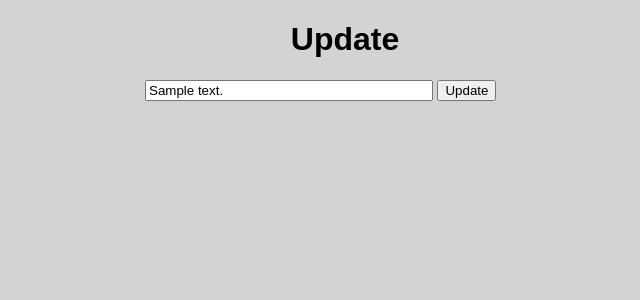
After one commit to MazenShebeta/to-do-list, a Flask app: page /update/1 in a window 1280 px wide. The commit adds this page. Shown: the top 300 px of the page, without its empty margins (295-935 px from the left). Run offline with Flask 2, Linux system fonts and the light colour scheme; tables that the repository leaves empty hold one stand-in row (values such as "Sample post").

Commit message:
update function added

```diff
--- a/app.py
+++ b/app.py
@@ -1,3 +1,4 @@
+from os import name
 from flask import Flask, render_template, url_for, request
 from flask_sqlalchemy import SQLAlchemy
 from datetime import datetime
@@ -8,17 +9,21 @@ app = Flask(__name__)
 app.config['SQLALCHEMY_DATABASE_URI'] = 'sqlite:///test.db'
 db = SQLAlchemy(app)
 
+
 class Todo(db.Model):
     id = db.Column(db.Integer, primary_key=True)
     content = db.Column(db.String(200), nullable=False)
     completed = db.Column(db.Integer, default=0)
-    date_created = db.Column(db.DateTime, default = datetime.utcnow)
+    date_created = db.Column(db.DateTime, default=datetime.utcnow)
 
     def __repr__(self) -> str:
         return '<Task %r>' % self.id
-@app.route('/', methods=['POST' , 'GET'])
+
+
+@app.route('/', methods=['POST', 'GET'])
 def index():
-    if request.method == 'POST':
+    #+ request.form['content']!=""
+    if request.method == 'POST' :
         task_content = request.form['content']
         new_task = Todo(content=task_content)
 
@@ -28,7 +33,6 @@ def index():
             return redirect('/')
         except:
             return 'Error Adding!'
-
 
     else:
         tasks = Todo.query.order_by(Todo.date_created).all()
@@ -46,6 +50,19 @@ def delete(id):
         return 'Error Deleting!'
 
 
+@app.route('/update/<int:id>', methods=['GET', 'POST'])
+def update(id):
+    task = Todo.query.get_or_404(id)
+    if request.method == 'POST' :
+        task.content = request.form['content']
+        try:
+            db.session.commit()
+            return redirect('/')
+        except:
+            return 'Error'
+    else:
+        return render_template('update.html', task=task)
+
 
 if __name__ == "__main__":
     app.run(debug=True)
--- a/templates/index.html
+++ b/templates/index.html
@@ -21,7 +21,7 @@
             <td>
                 <a href="/delete/{{task.id}}">Delete</a>
                 <br>
-                    <a href="">Update</a>
+                <a href="/update/{{task.id}}">Update</a>
             </td>
         </tr>
         {% endfor %}
--- /dev/null
+++ b/templates/update.html
@@ -0,0 +1,16 @@
+{% extends 'base.html' %}
+
+{% block head %}
+
+{% endblock %}
+
+
+{% block body %}
+<div class="content">
+    <h1 style="text-align: center;">Update</h1>
+    <form action="/update/{{task.id}}" method="POST">
+        <input type="text" name="content" id="content" value="{{task.content}}">
+        <input type="submit" value="Update">
+    </form>
+</div>
+{% endblock %}
```
Also changed, not shown: test.db. Lines whose indentation alone changed are shown as unchanged.
